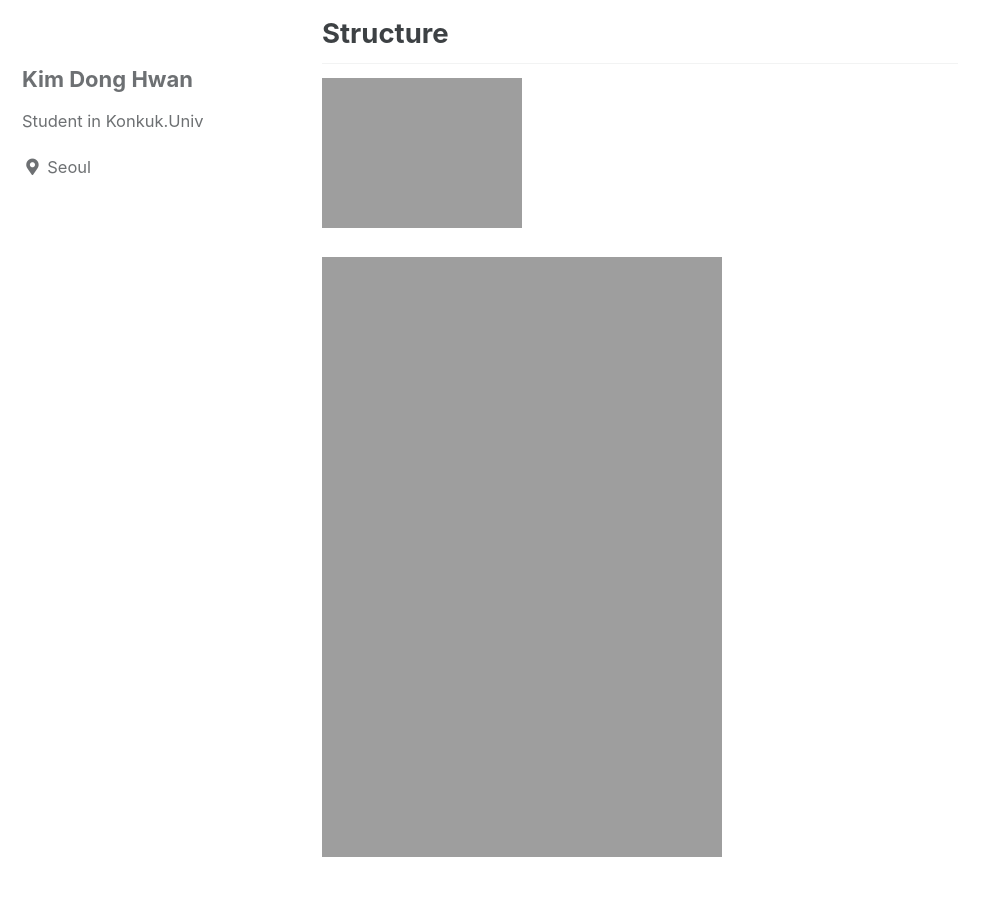
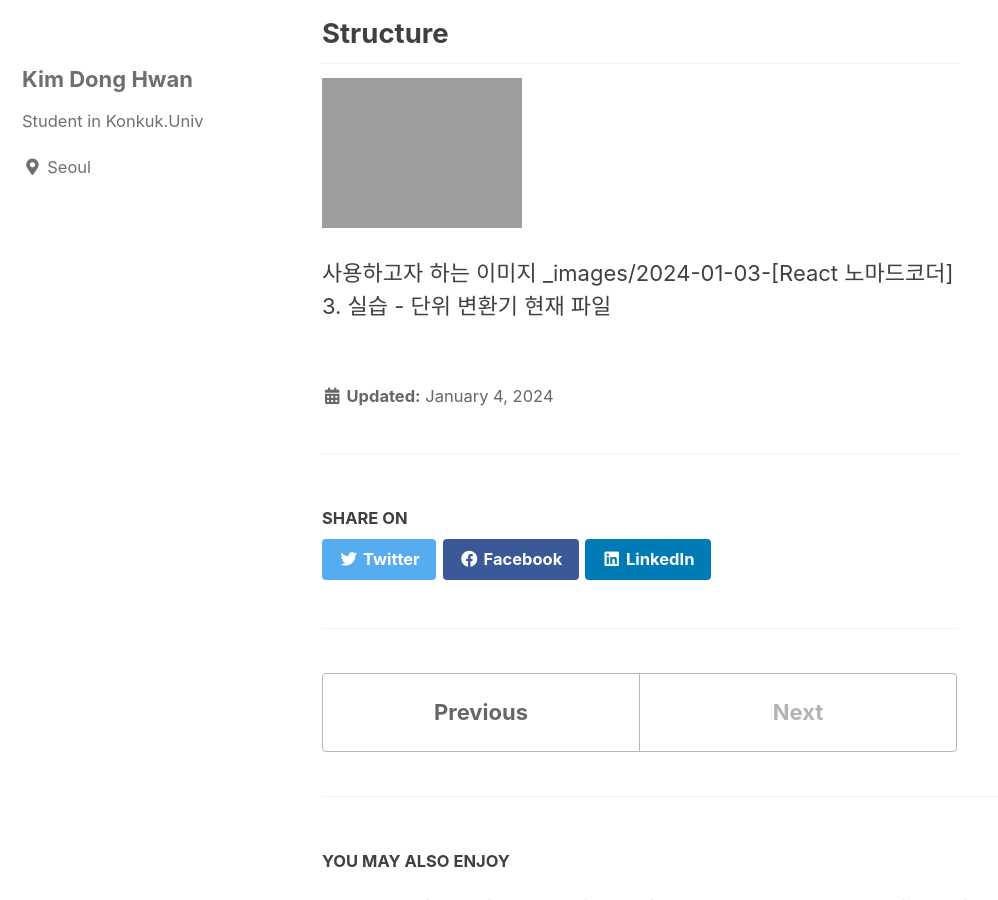
Before and after one commit to forwarder1121/forwarder1121.github.io_old, a Jekyll site: the page built from _posts/스터디/노마드코더_리액트/2024-01-04-[React 노마드코더] 3. 실습 - 단위 변환기.md, in a window 1280 px wide and 900 px high, scrolled down 3339 px. Shown: the whole window, without its empty margins (0-998 px from the left). Built offline with Jekyll 4.4.1, drawn with Linux system fonts in a browser that asks for light colours; cached includes are drawn as plain includes; comment, search, counter and statistics services are not loaded.

Commit message:
Update 2024-01-04-[React 노마드코더] 3. 실습 - 단위 변환기.md

```diff
--- a/_posts/스터디/노마드코더_리액트/2024-01-04-[React 노마드코더] 3. 실습 - 단위 변환기.md
+++ b/_posts/스터디/노마드코더_리액트/2024-01-04-[React 노마드코더] 3. 실습 - 단위 변환기.md
@@ -113,5 +113,8 @@
 
 <img src="../../_images/2024-01-03-[React 노마드코더] 3. 실습 - 단위 변환기/image-20240105155411564.png" alt="image-20240105155411564" style="zoom:50%;" />
 
-<img src="../../../_images/2024-01-03-[React 노마드코더] 3. 실습 - 단위 변환기/image-20240105155411564.png">
-<img src="/../../../_images/2024-01-03-[React 노마드코더] 3. 실습 - 단위 변환기/image-20240105155411564.png">
+
+
+사용하고자 하는 이미지
+_images/2024-01-03-[React 노마드코더] 3. 실습 - 단위 변환기
+현재 파일
```
